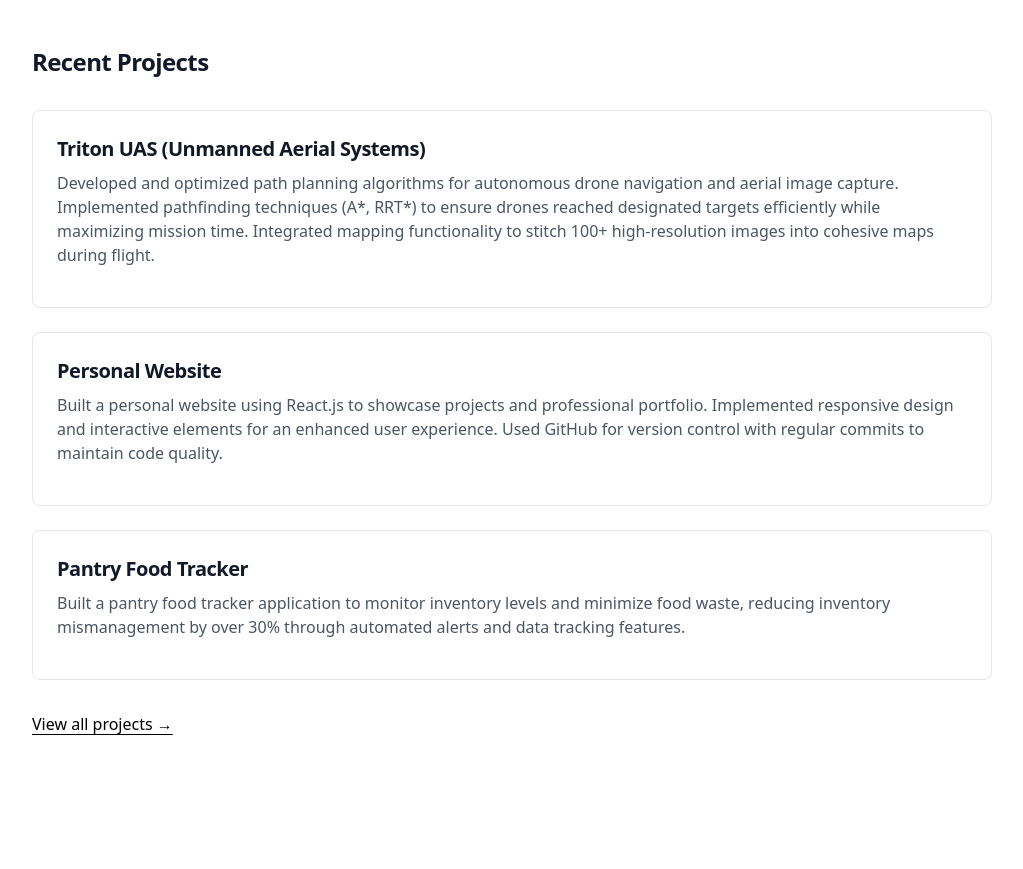
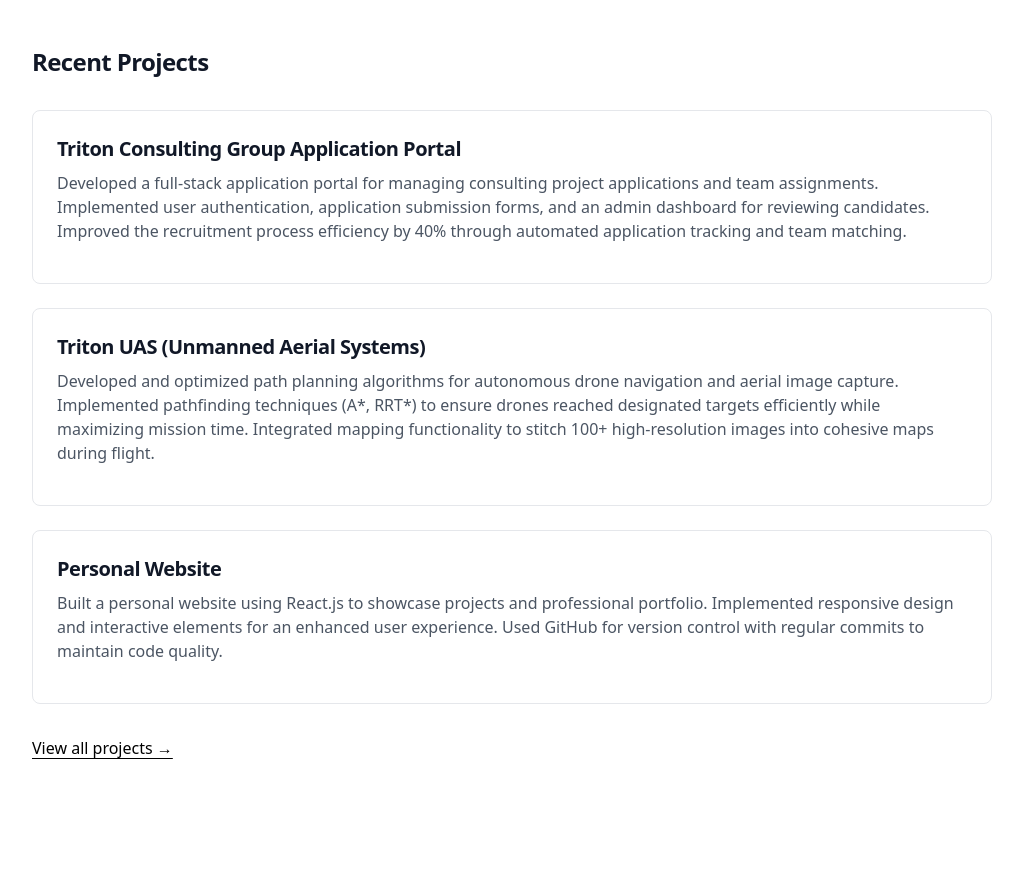
Before and after one commit to spencerwcowles/personal-website, a Next.js app: page / in a window 1280 px wide. Shown: the part 600-1469 px from the top of the page, without its empty margins (128-1151 px from the left). Built offline with nearby package versions, Linux system fonts and the light colour scheme.

Commit message:
tcg application portal

```diff
--- a/src/data/projects.js
+++ b/src/data/projects.js
@@ -1,4 +1,14 @@
 export const projects = [
+  {
+    title: "Triton Consulting Group Application Portal",
+    description:
+      "Developed a full-stack application portal for managing consulting project applications and team assignments. Implemented user authentication, application submission forms, and an admin dashboard for reviewing candidates. Improved the recruitment process efficiency by 40% through automated application tracking and team matching.",
+    technologies: "MongoDB · Express.js · React · Node.js · Tailwind CSS",
+    github: "https://github.com/triton-consulting-group/tcg-application-portal",
+    demo: "",
+    year: "2025",
+    image: "/assets/tcg.png",
+  },
   {
     title: "Triton UAS (Unmanned Aerial Systems)",
     description:
@@ -19,14 +29,4 @@
     year: "2024",
     image: "",
   },
-  {
-    title: "Pantry Food Tracker",
-    description:
-      "Built a pantry food tracker application to monitor inventory levels and minimize food waste, reducing inventory mismanagement by over 30% through automated alerts and data tracking features.",
-    technologies: "Python · SQLite",
-    github: "https://github.com/spencerwcowles",
-    demo: "",
-    year: "2024",
-    image: "",
-  },
 ];
```
Also changed, not shown: public/assets/tcg.png (added).
